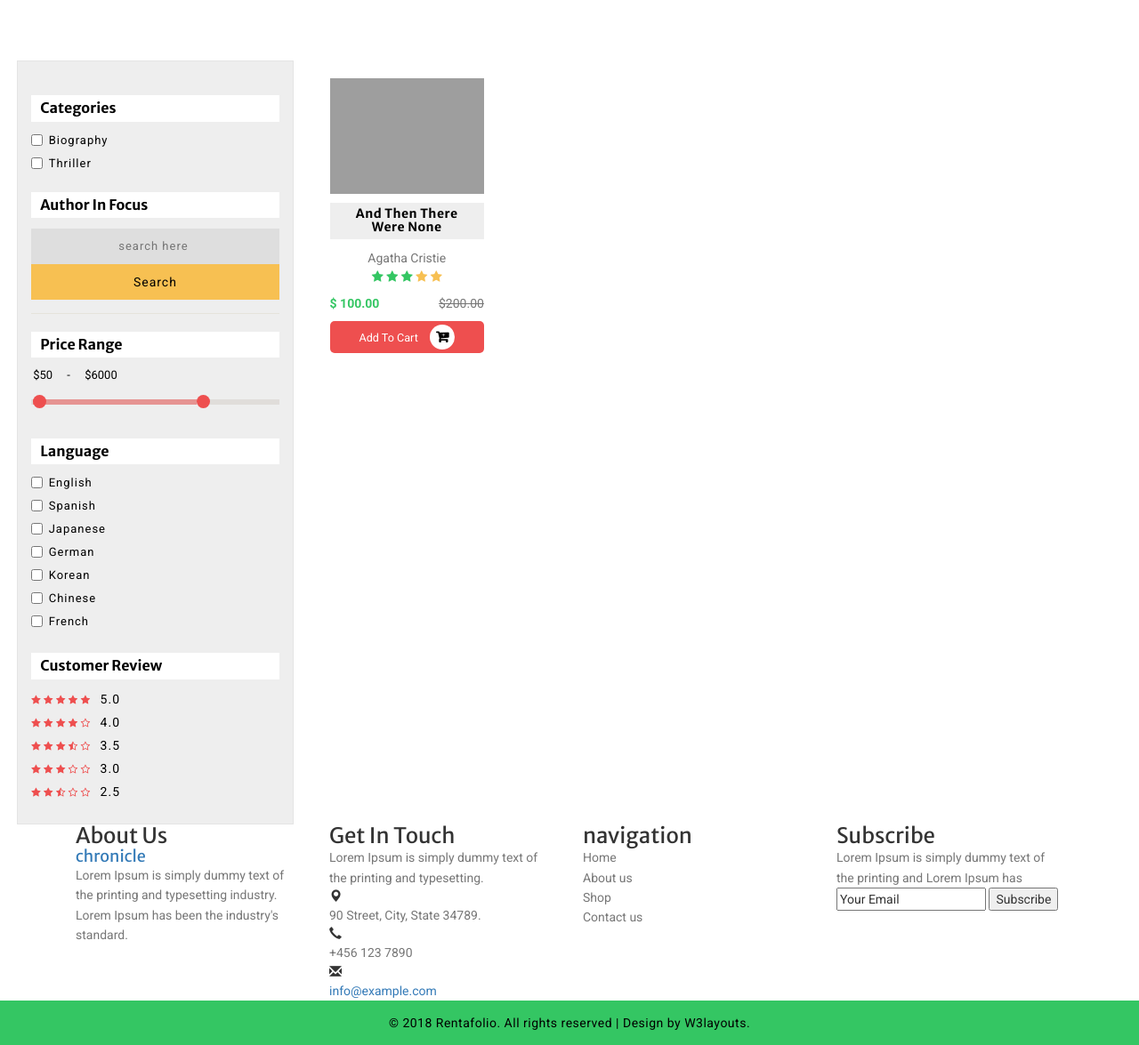
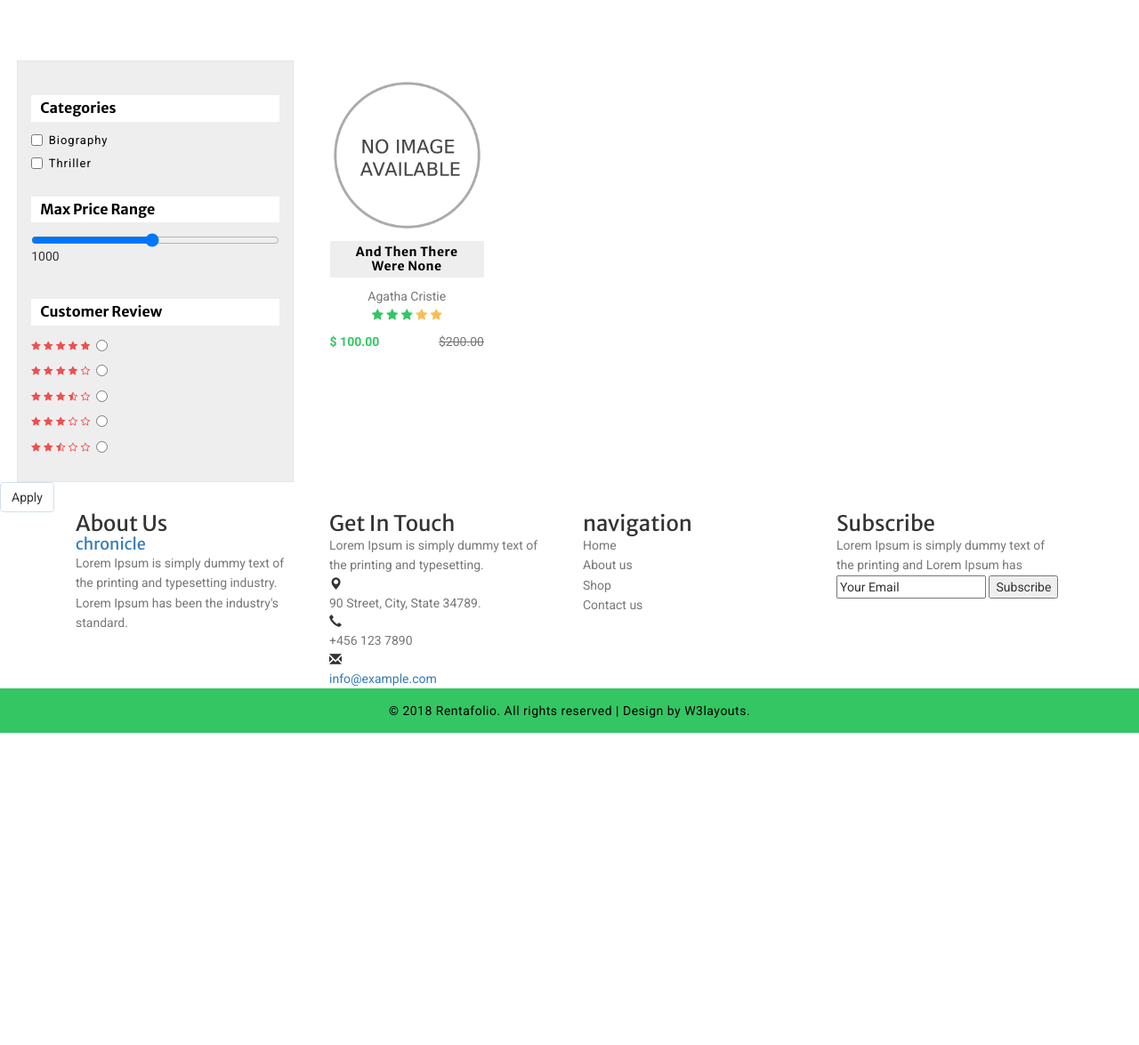
Before and after one commit to TheAnshul756/Rentafolio, a Django app: page /shop/ in a window 1280 px wide. Shown: the part 466-1641 px from the top of the page at 89% size. After the commit the page ends 1290 px from the top, so only its background shows below. Run offline with Django 3.2, Linux system fonts and the light colour scheme; data comes from the database, SQL or seed files in the repository; both versions use the stored data as it was after the commit; some libraries are stand-ins or nearby versions; some web fonts are replaced; grey boxes are pictures that could not be loaded.

Commit message:
Shop Backend Finalized

```diff
--- a/home/templates/home/shop.html
+++ b/home/templates/home/shop.html
@@ -91,6 +91,7 @@ License URL: http://creativecommons.org/licenses/by/3.0/
 		<div class="innerf-pages section">
 			<div class="container-cart">
 				<!-- product left -->
+				<form action="" method="GET" id="filter_form">
 				<div class="side-bar col-md-3">
 					<!--preference -->
 					<div class="left-side">
@@ -99,125 +100,78 @@ License URL: http://creativecommons.org/licenses/by/3.0/
 						<ul>
 							{% for genre in genres %}
 							<li>
-								<input type="checkbox" class="checked">
+								<input type="checkbox" class="checked" name="genre" value="{{genre.name}}">
 								<span class="span">{{genre.name}}</span>
 							</li>
 							{% endfor %}
 						</ul>
 					</div>
 					<!-- // preference -->
-					<div class="search-hotel">
+					<!-- <div class="search-hotel">
 						<h3 class="shopf-sear-headits-sear-head">
 							<span>author</span> in focus</h3>
 						<form action="#" method="post">
 							<input type="search" placeholder="search here" name="search" required="">
 							<input type="submit" value="Search">
 						</form>
-					</div>
+					</div> -->
 					<!-- price range -->
 					<div class="range">
 						<h3 class="shopf-sear-headits-sear-head">
-							<span>Price</span> range</h3>
-						<ul class="dropdown-menu6">
-							<li>
-
-								<div id="slider-range"></div>
-								<input type="text" id="amount" style="border: 0; color: #ffffff; font-weight: normal;" />
-							</li>
-						</ul>
+							<span>Max Price</span> range</h3>
+								<input id="slider1" type="range" value="1000" min="50" max="2000" step="10" name="price" ></input>
+								<span id="max_price">1000</span>
 					</div>
 					<!-- //price range -->
 					<!--preference -->
 					<!-- // preference -->
 					<!-- discounts -->
-					<div class="left-side">
-						<h3 class="shopf-sear-headits-sear-head">Language</h3>
-						<ul>
-							<li>
-								<input type="checkbox" class="checked">
-								<span class="span">English</span>
-							</li>
-							<li>
-								<input type="checkbox" class="checked">
-								<span class="span">Spanish</span>
-							</li>
-							<li>
-								<input type="checkbox" class="checked">
-								<span class="span">Japanese</span>
-							</li>
-							<li>
-								<input type="checkbox" class="checked">
-								<span class="span">German</span>
-							</li>
-							<li>
-								<input type="checkbox" class="checked">
-								<span class="span">Korean</span>
-							</li>
-							<li>
-								<input type="checkbox" class="checked">
-								<span class="span">Chinese</span>
-							</li>
-							<li>
-								<input type="checkbox" class="checked">
-								<span class="span">French</span>
-							</li>
-						</ul>
-					</div>
-					<!-- //discounts -->
-					<!-- //discounts -->
 					<!-- reviews -->
 					<div class="customer-rev left-side">
 						<h3 class="shopf-sear-headits-sear-head">Customer Review</h3>
+						<input type="hidden" name="rating" value="0">
 						<ul>
-							<li>
-								<a href="#">
+							<li >
+									<i class="fa fa-star" aria-hidden="true" ></i>
 									<i class="fa fa-star" aria-hidden="true"></i>
 									<i class="fa fa-star" aria-hidden="true"></i>
 									<i class="fa fa-star" aria-hidden="true"></i>
 									<i class="fa fa-star" aria-hidden="true"></i>
-									<i class="fa fa-star" aria-hidden="true"></i>
-									<span>5.0</span>
-								</a>
+									<span><input type="radio" name="rating" value="5.0"/></span>
 							</li>
 							<li>
-								<a href="#">
+
 									<i class="fa fa-star" aria-hidden="true"></i>
 									<i class="fa fa-star" aria-hidden="true"></i>
 									<i class="fa fa-star" aria-hidden="true"></i>
 									<i class="fa fa-star" aria-hidden="true"></i>
 									<i class="fa fa-star-o" aria-hidden="true"></i>
-									<span>4.0</span>
-								</a>
+									<span><input type="radio" name="rating" value="4.0"/></span>
+
 							</li>
 							<li>
-								<a href="#">
 									<i class="fa fa-star" aria-hidden="true"></i>
 									<i class="fa fa-star" aria-hidden="true"></i>
 									<i class="fa fa-star" aria-hidden="true"></i>
 									<i class="fa fa-star-half-o" aria-hidden="true"></i>
 									<i class="fa fa-star-o" aria-hidden="true"></i>
-									<span>3.5</span>
-								</a>
+									<span><input type="radio" name="rating" value="3.5"/></span>
 							</li>
 							<li>
-								<a href="#">
 									<i class="fa fa-star" aria-hidden="true"></i>
 									<i class="fa fa-star" aria-hidden="true"></i>
 									<i class="fa fa-star" aria-hidden="true"></i>
 									<i class="fa fa-star-o" aria-hidden="true"></i>
 									<i class="fa fa-star-o" aria-hidden="true"></i>
-									<span>3.0</span>
-								</a>
+									<span><input type="radio" name="rating" value="3.0"/></span>
 							</li>
 							<li>
-								<a href="#">
 									<i class="fa fa-star" aria-hidden="true"></i>
 									<i class="fa fa-star" aria-hidden="true"></i>
 									<i class="fa fa-star-half-o" aria-hidden="true"></i>
 									<i class="fa fa-star-o" aria-hidden="true"></i>
 									<i class="fa fa-star-o" aria-hidden="true"></i>
-									<span>2.5</span>
-								</a>
+									<span><input type="radio" name="rating" value="2.5"/></span>
 							</li>
 						</ul>
 					</div>
@@ -237,7 +191,7 @@ License URL: http://creativecommons.org/licenses/by/3.0/
 								<div class="product-chr-info chr">
 									<div class="thumbnail">
 										<a href="single_product.html">
-											<img src="images/lib8.jpg" alt="">
+											<img src="/media/{{book.image}}" alt="">
 										</a>
 									</div>
 									<div class="caption">
@@ -280,16 +234,7 @@ License URL: http://creativecommons.org/licenses/by/3.0/
 
 											<div class="clearfix"> </div>
 										</div>
-										<form action="#" method="post">
-											<input type="hidden" name="cmd" value="_cart">
-											<input type="hidden" name="add" value="1">
-											<input type="hidden" name="chr_item" value="Book1">
-											<input type="hidden" name="amount" value="100.00">
-											<button type="submit" class="chr-cart pchr-cart">Add to cart
-												<i class="fa fa-cart-plus" aria-hidden="true"></i>
-											</button>
-											<a href="#" data-toggle="modal" data-target="#myModal1"></a>
-										</form>
+
 									</div>
 								</div>
 							</div>
@@ -305,6 +250,8 @@ License URL: http://creativecommons.org/licenses/by/3.0/
 				<div class="clearfix"></div>
 
 			</div>
+			<button id="filter-btn" class="btn btn-default">Apply</button>
+		</form>
 		</div>
 		<!--// Shop -->
  <!-- footer -->
@@ -317,42 +264,25 @@ License URL: http://creativecommons.org/licenses/by/3.0/
 	<!-- cart-js -->
 	<script src="{% static 'home/js/minicart.js' %}"></script>
 	<script>
-		chr.render();
+		var slider = document.getElementById("slider1");
+		var sliderout = document.getElementById("max_price");
+		slider.oninput = function() {
+  			sliderout.innerHTML = this.value;
+		}
 
-		chr.cart.on('new_checkout', function (evt) {
-			var items, len, i;
-
-			if (this.subtotal() > 0) {
-				items = this.items();
-
-				for (i = 0, len = items.length; i < len; i++) {}
-			}
-		});
 	</script>
 	<!-- //cart-js -->
-	<!-- price range (top products) -->
-	<script src="js/jquery-ui.js"></script>
-	<script>
-		//<![CDATA[
-		$(window).load(function () {
-			$("#slider-range").slider({
-				range: true,
-				min: 0,
-				max: 9000,
-				values: [50, 6000],
-				slide: function (event, ui) {
-					$("#amount").val("$" + ui.values[0] + " - $" + ui.values[1]);
-				}
-			});
-			$("#amount").val("$" + $("#slider-range").slider("values", 0) + " - $" + $("#slider-range").slider("values", 1));
-
-		}); //]]>
-	</script>
-	<!-- //price range (top products) -->
 
 	<!-- dropdown nav -->
 	<script>
 		$(document).ready(function () {
+
+			$("#filter-btn").on("click",function(){
+				$("#filter_form").submit();
+			});
+
+
+
 			$(".dropdown").hover(
 				function () {
 					$('.dropdown-menu', this).stop(true, true).slideDown("fast");
--- a/home/urls.py
+++ b/home/urls.py
@@ -12,4 +12,5 @@ urlpatterns=[
     path('payment/',views.paymentView,name="payment"),
     path('issued/',views.issuedView,name='issued'),
     path('shop/',views.catalogView,name="catalog"),
+    path('profile/',views.profileView,name="profile"),
 ]
--- a/home/views.py
+++ b/home/views.py
@@ -42,8 +42,32 @@ def bookDetailView(request,bid):
 def catalogView(request):
     template_name='home/shop.html'
     books=Book.objects.all()
+    status_books=[1 for x in books]
+    final_books=[]
+    if 'genre' in request.GET:
+        genre_filter=request.GET.getlist('genre')
+        for idx,i in enumerate(books):
+            if i.genre.name not in genre_filter:
+                status_books[idx]=0
+
+    if 'price' in request.GET:
+        price=int(request.GET['price'])
+        for idx,i in enumerate(books):
+            if i.mrp > price:
+                status_books[idx]=0
+
+    if 'rating' in request.GET:
+        rating=float(request.GET['rating'])
+        for idx,i in enumerate(books):
+            if i.rating < rating:
+                status_books[idx]=0
+
+    for idx,i in enumerate(books):
+        if(status_books[idx]==1):
+            final_books.append(i)
     genres=Genre.objects.all()
-    return render(request,template_name,context={'books':books,'genres':genres,})
+
+    return render(request,template_name,context={'books':final_books,'genres':genres,})
 @login_required
 @csrf_exempt
 def paymentView(request):
@@ -106,8 +130,8 @@ def paymentView(request):
 
 
 def profileView(request):
+    return render(request, 'home/profile.html')
 
-    return HttpResponse("profileView-OK")
 
 def issuedView(request):
     if request.method=="POST":
```
Also changed, not shown: db.sqlite3.
